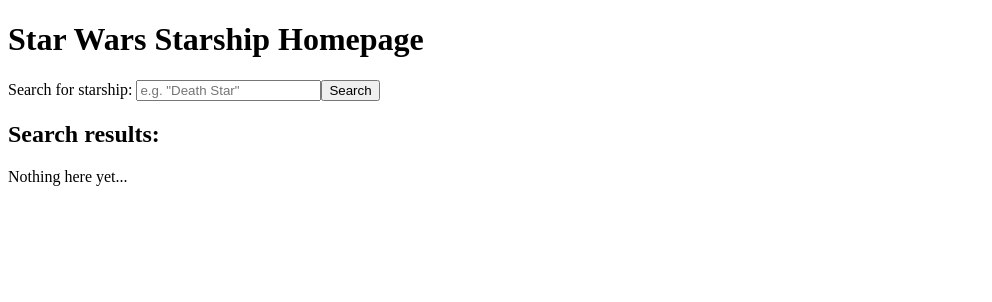
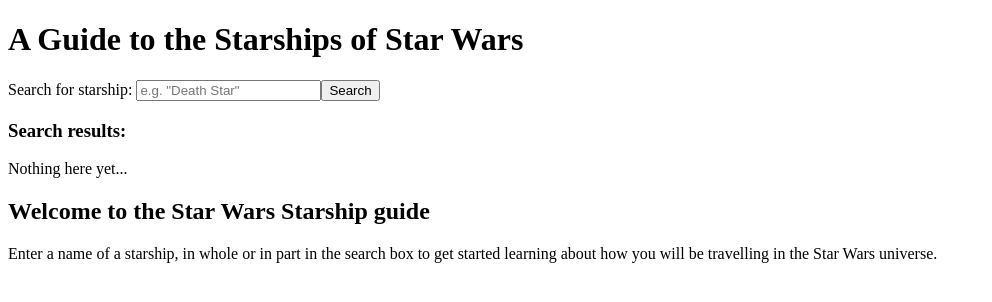
Before and after one commit to melaniebrgr/starwars-lonely-starship, a React (Create React App) app: page / in a window 1280 px wide. Shown: the top 302 px of the page, without its empty margins (0-992 px from the left). Built offline with nearby package versions, Linux system fonts and the light colour scheme.

Commit message:
move App to container, stub Home and Starship components

```diff
--- /dev/null
+++ b/src/components/Home/Home.js
@@ -0,0 +1,10 @@
+import React from 'react';
+
+export default function Home() {
+  return (
+    <div>
+      <h2>Welcome to the Star Wars Starship guide</h2>
+      <p>Enter a name of a starship, in whole or in part in the search box to get started learning about how you will be travelling in the Star Wars universe.</p>
+    </div>
+  );
+}
--- a/src/components/Search/Search.js
+++ b/src/components/Search/Search.js
@@ -45,7 +45,7 @@
           <input onChange={ this.updateStarshipQuery.bind(this) } onKeyPress={ this.handleKeyPress.bind(this) } type="text" placeholder={`e.g. "Death Star"`} />
         </label>
         <button onClick={ this.searchForStarship.bind(this, this.state.starshipQuery) } type="search">Search</button>
-        <h2>Search results:</h2>
+        <h3>Search results:</h3>
         {this.state.starships ? this.displayQueryResponce(this.state.starships) : <p>Nothing here yet...</p>}
       </div>
     );
--- /dev/null
+++ b/src/components/Starship/Starship.js
@@ -0,0 +1,25 @@
+import React from 'react';
+
+export default function Starship() {
+  return (
+    <main>
+      <h2>Starship Details</h2>
+      <table>
+        <thead>
+          <tr>
+            <th>Name</th>
+            <th>Model</th>
+            <th>Hyperdrive rate</th>
+          </tr>
+        </thead>
+        <tbody>
+          <tr>
+            <th>Name</th>
+            <th>Model</th>
+            <th>Hyperdrive rate</th>
+          </tr>
+        </tbody>
+      </table>
+    </main>
+  );
+}
--- a/src/components/App/App.js
+++ b/src/containers/App/App.js
@@ -1,13 +1,14 @@
 import React, { Component } from 'react';
 
-import Search from '../Search/Search';
+import Search from '../../components/Search/Search';
 
 export default class App extends Component {
   render() {
     return (
       <div>
+        <h1>A Guide to the Starships of Star Wars</h1>
+        <Search />
         {this.props.children}
-        <Search />
       </div>
     );
   }
--- a/src/index.js
+++ b/src/index.js
@@ -2,19 +2,9 @@
 import ReactDOM from 'react-dom';
 import { Router, Route, IndexRoute, browserHistory } from 'react-router';
 
-import App from './components/App/App';
-
-const Home = () => {
-  return (
-    <h1>Star Wars Starship Homepage</h1>
-  );
-}
-
-const Starship = () => {
-  return (
-    <h1>Starship placeholder</h1>
-  );
-}
+import App from './containers/App/App';
+import Home from './components/Home/Home';
+import Starship from './components/Starship/Starship';
 
 ReactDOM.render((
   <Router history={browserHistory}>
```
Also changed, not shown: src/containers/App/App.css (added), 2 other files (tests, documents, lock files or other folders).
